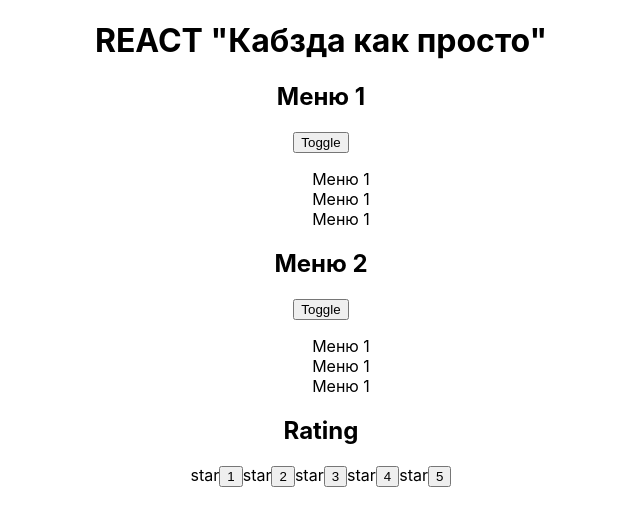
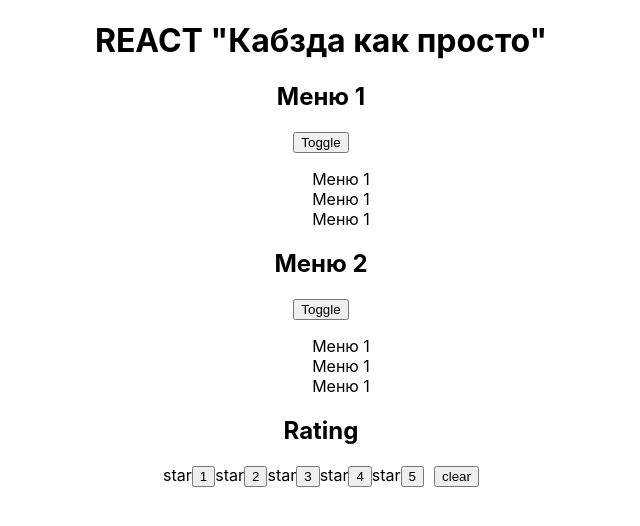
Before and after one commit to Crash2022/React-kabzda, a React (Create React App) app: page / in a window 1280 px wide. Shown: the top 526 px of the page, without its empty margins (319-959 px from the left). Built offline with nearby package versions, Linux system fonts and the light colour scheme.

Commit message:
add clear button

```diff
--- a/src/components/Rating.tsx
+++ b/src/components/Rating.tsx
@@ -34,6 +34,7 @@
             <Star selected={rating > 2}/><Button name={"3"} callBack={addStar3}/>
             <Star selected={rating > 3}/><Button name={"4"} callBack={addStar4}/>
             <Star selected={rating > 4}/><Button name={"5"} callBack={addStar5}/>
+            <span><button style={{marginLeft: "10px"}} onClick={()=>{setRating(0)}}>clear</button></span>
         </div>
     );
 }
```
